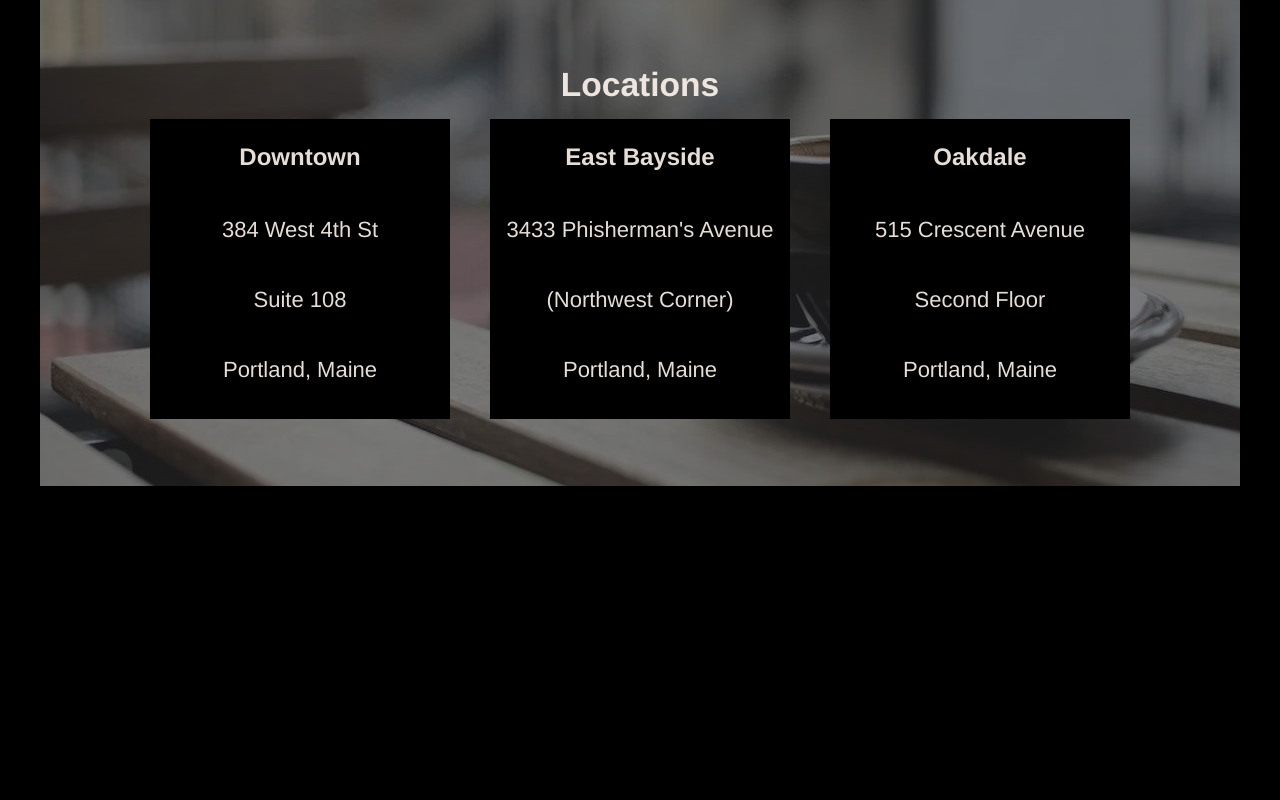
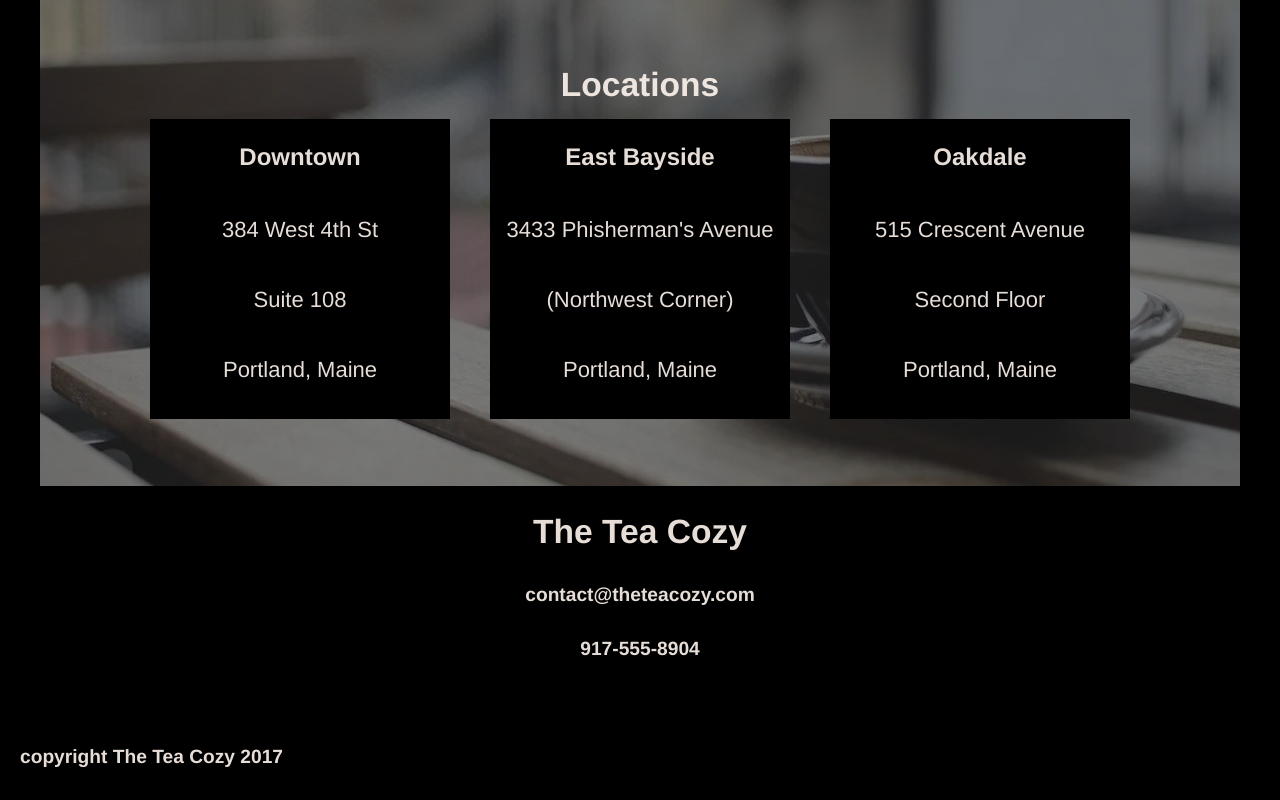
Before and after one commit to Cmastris/tea-cozy, a plain HTML site: page index.html in a window 1280 px wide. Shown: the part 1599-2399 px from the top of the page. Before the commit the page ends 2085 px from the top, so only its background shows below. Drawn offline with Linux system fonts and the light colour scheme.

Commit message:
Add & style footer content

```diff
--- a/index.html
+++ b/index.html
@@ -83,5 +83,13 @@
         </div>
       </section>
     </main>
+    <footer>
+      <div id="contact">
+        <h2>The Tea Cozy</h2>
+        <h5>contact@theteacozy.com</h5>
+        <h5>917-555-8904</h5>
+      </div>
+      <h5 class="align-left mx-small">copyright The Tea Cozy 2017</h5>
+    </footer>
   </body>
 </html>
--- a/resources/css/styles.css
+++ b/resources/css/styles.css
@@ -52,6 +52,10 @@ main {
 
 /* ==== Utilities ==== */
 
+.align-left {
+    text-align: left;
+}
+
 .bg-image {
     position: absolute;  /* Apply opacity to image but not overlaying content */
     width: 1200px;
@@ -68,6 +72,11 @@ main {
     z-index: 1;
     padding-left: 0.5em;
     padding-right: 0.5em;
+}
+
+.mx-small {
+    margin-left: 20px;
+    margin-right: 20px;
 }
 
 .px-05 {
@@ -202,6 +211,10 @@ figure {
 
 /* ==== Miscellaneous ==== */
 
+#contact {
+    height: 200px;
+}
+
 #locations .bg-image {
     background-image: url("../images/locations-background.jpg");
     height: 500px;
```
